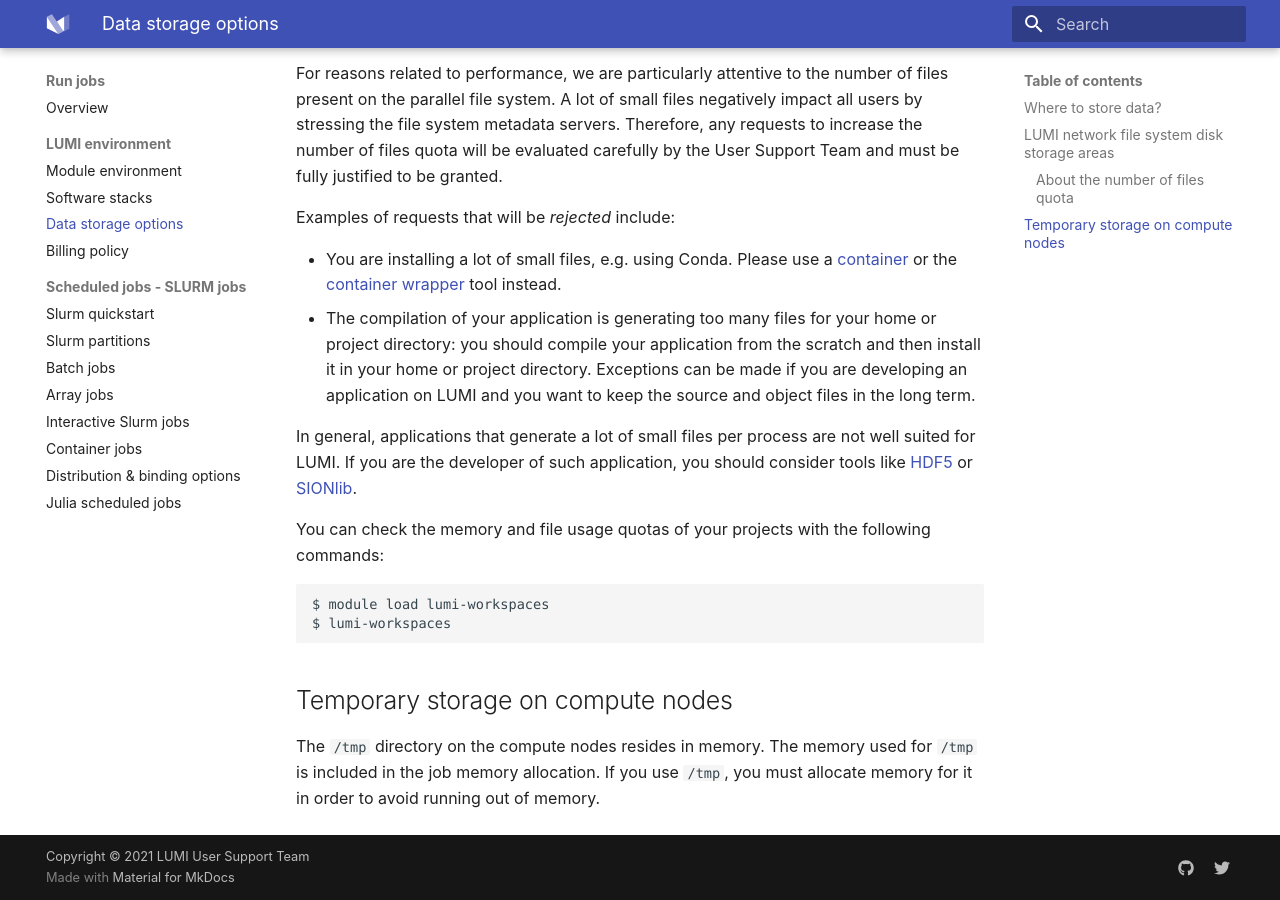
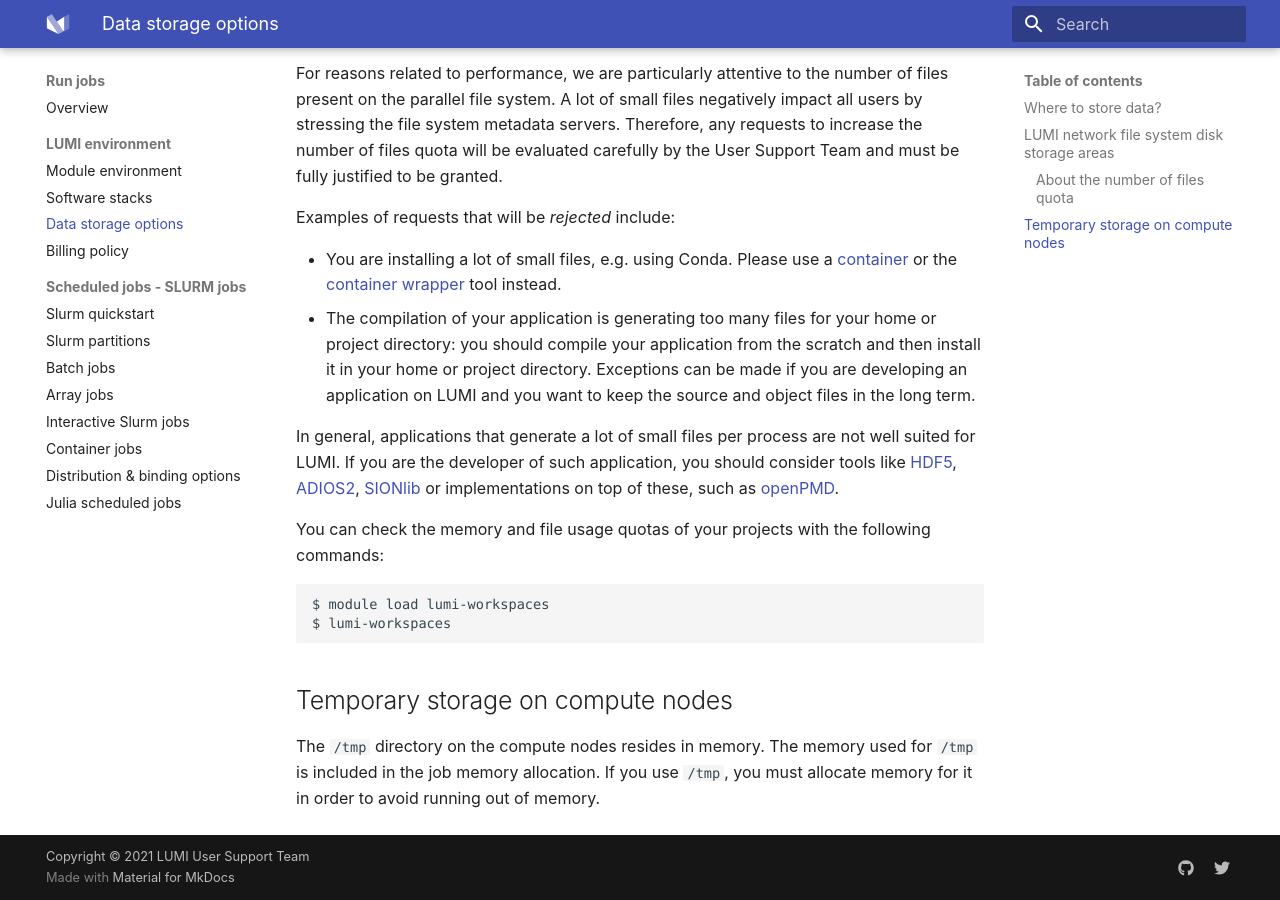
Before and after one commit to Lumi-supercomputer/lumi-userguide, an MkDocs documentation site: the page built from docs/runjobs/lumi_env/storing-data.md, in a window 1280 px wide and 900 px high, scrolled down 1754 px. Built offline with MkDocs 1.6.1 and Material for MkDocs 9.7.7, drawn with Linux system fonts in a browser that asks for light colours.

Commit message:
Doc: More Storage Libs
Adding ADIOS2 as popular Exascale storage library in the user-guide.
Also listing the user-friendly, FAIR-data, high-level parallel
library openPMD-api.

```diff
--- a/docs/runjobs/lumi_env/storing-data.md
+++ b/docs/runjobs/lumi_env/storing-data.md
@@ -11,6 +11,8 @@
 
 [sionlib]: https://www.fz-juelich.de/ias/jsc/EN/Expertise/Support/Software/SIONlib/_node.html
 [hdf5]: https://www.hdfgroup.org/solutions/hdf5/
+[adios2]: https://adios2.readthedocs.io
+[openpmd]: https://openpmd-api.readthedocs.io
 
 On LUMI you have access to network file system storage based on the
 [LUMI-P][lumip] and [LUMI-F][lumif] hardware partitions. At a later point,
@@ -113,7 +115,7 @@ Examples of requests that will be *rejected* include:
 
 In general, applications that generate a lot of small files per process are
 not well suited for LUMI. If you are the developer of such application, you
-should consider tools like [HDF5][hdf5] or [SIONlib][sionlib].
+should consider tools like [HDF5][hdf5], [ADIOS2][adios2], [SIONlib][sionlib] or implementations on top of these, such as [openPMD][openpmd].
 
 You can check the memory and file usage quotas of your projects with the
 following commands:
```
